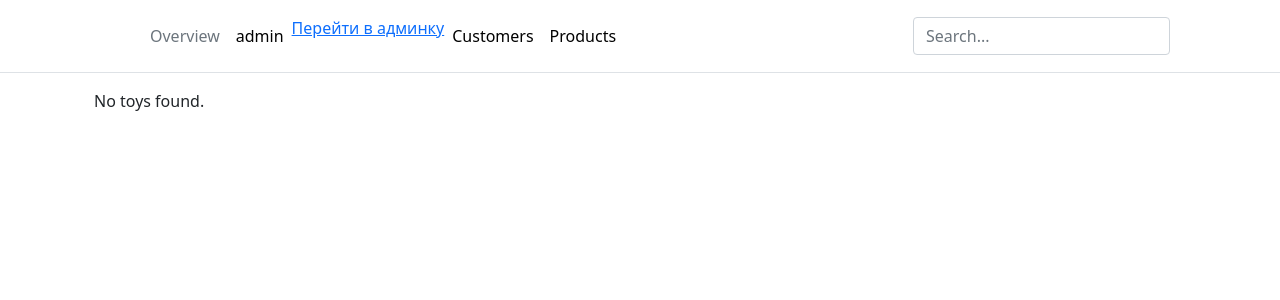
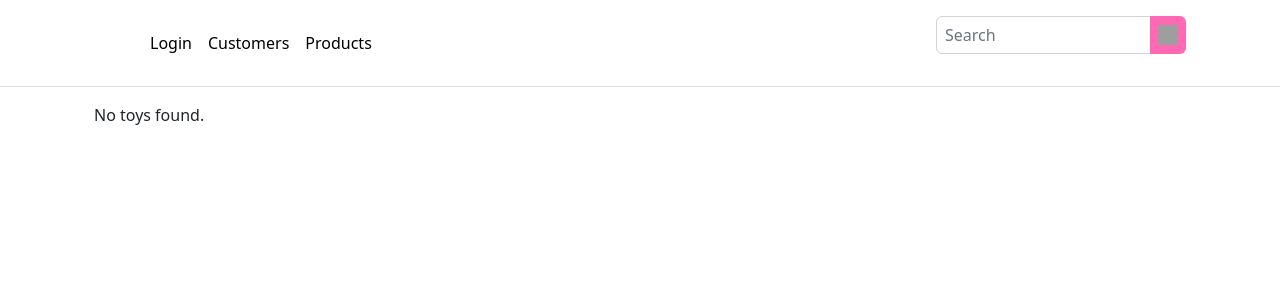
Before and after one commit to annqine/ToyShop, a PHP site: page / in a window 1280 px wide. Shown: the top 300 px of the page. Run offline with PHP 8.4, Linux system fonts and the light colour scheme; data that the repository does not hold is empty; grey boxes are pictures that could not be loaded.

Commit message:
fix header

```diff
--- a/app/Views/header.php
+++ b/app/Views/header.php
@@ -5,13 +5,13 @@
   <title>All Toys</title>
   <link href="https://cdn.jsdelivr.net/npm/bootstrap@5.0.2/dist/css/bootstrap.min.css" rel="stylesheet"
     integrity="sha384-EVSTQN3/azprG1Anm3QDgpJLIm9Nao0Yz1ztcQTwFspd3yD65VohhpuuCOmLASjC" crossorigin="anonymous">
-  <link rel="stylesheet" href="../public/css/style.css">
+  <link rel="stylesheet" href="../css/style.css">
 </head>
 
 <body>
   <header class="p-3 mb-3 border-bottom">
     <div class="container">
-      <div class="d-flex flex-wrap align-items-center justify-content-center justify-content-lg-start">
+      <div class="d-flex flex-wrap align-items-center justify-content-between">
         <a href="/" class="d-flex align-items-center mb-2 mb-lg-0 link-body-emphasis text-decoration-none">
           <svg class="bi me-2" width="40" height="32" role="img" aria-label="Bootstrap">
             <use xlink:href="#bootstrap"></use>
@@ -19,28 +19,22 @@
         </a>
 
         <ul class="nav col-12 col-lg-auto me-lg-auto mb-2 justify-content-center mb-md-0">
-          <li><a href="#" class="nav-link px-2 link-secondary">Overview</a></li>
-          <li><a href="admin.php" class="nav-link px-2 link-body-emphasis">admin</a></li>
-          <li></li><a href="/admin">Перейти в админку</a></li>
+          <li><a href="/admin" class="nav-link px-2 link-body-emphasis">Login</a></li>
           <li><a href="#" class="nav-link px-2 link-body-emphasis">Customers</a></li>
           <li><a href="#" class="nav-link px-2 link-body-emphasis">Products</a></li>
         </ul>
 
-        <form class="col-12 col-lg-auto mb-3 mb-lg-0 me-lg-3" role="search">
-          <input type="search" class="form-control" placeholder="Search..." aria-label="Search">
-        </form>
-
-        <div class="dropdown text-end">
-          <ul class="dropdown-menu text-small">
-            <li><a class="dropdown-item" href="#">New project...</a></li>
-            <li><a class="dropdown-item" href="#">Settings</a></li>
-            <li><a class="dropdown-item" href="#">Profile</a></li>
-            <li>
-              <hr class="dropdown-divider">
-            </li>
-            <li><a class="dropdown-item" href="#">Sign out</a></li>
-          </ul>
+        <div class="d-flex align-items-center">
+          <div class="input-group mb-3 search-group">
+            <input type="text" class="form-control" placeholder="Search" aria-label="Search">
+            <button class="btn btn-search" type="button">
+              <img src="/images/search-icon.png" alt="Search">
+            </button>
+          </div>
         </div>
       </div>
     </div>
   </header>
+</body>
+
+</html>
--- a/app/Views/home.php
+++ b/app/Views/home.php
@@ -9,72 +9,7 @@
     <script src="https://cdn.jsdelivr.net/npm/bootstrap@5.3.3/dist/js/bootstrap.bundle.min.js"
         integrity="sha384-YvpcrYf0tY3lHB60NNkmXc5s9fDVZLESaAA55NDzOxhy9GkcIdslK1eN7N6jIeHz"
         crossorigin="anonymous"></script>
-    <style>
-        .card-img-top {
-            width: 100%;
-            height: 200px;
-            /* Фиксированная высота */
-            object-fit: cover;
-            /* Обрезка по центру */
-            object-position: center;
-            /* Центрирование изображения */
-        }
-
-        .card-title {
-            font-size: 1rem;
-            font-weight: 500;
-            line-height: 1.2;
-            height: 3.6em;
-            /* Высота для трех строк */
-            display: -webkit-box;
-            -webkit-box-orient: vertical;
-            -webkit-line-clamp: 3;
-            overflow: hidden;
-            text-align: center;
-            word-wrap: break-word;
-            text-overflow: ellipsis;
-        }
-
-        .price-button-container {
-            display: flex;
-            justify-content: space-between;
-            align-items: center;
-            margin-top: 1rem;
-        }
-
-        .price {
-            margin-bottom: 0;
-            font-size: 0.875rem;
-            font-weight: 600;
-        }
-
-        .btn-cart {
-            padding: 0.5rem;
-            display: flex;
-            align-items: center;
-            justify-content: center;
-            background-color: #ff69b4;
-            /* Розовый цвет */
-            color: white;
-            border: none;
-            border-radius: 0.25rem;
-            cursor: pointer;
-        }
-
-        .btn-cart img {
-            width: 20px;
-            height: 20px;
-        }
-
-        .btn-cart:hover {
-            background-color: #ff1493;
-            /* Темно-розовый цвет при наведении */
-        }
-
-        .card-body {
-            text-align: center;
-        }
-    </style>
+    <link rel="stylesheet" href="../css/style.css">
 </head>
 
 <body>
@@ -95,9 +30,13 @@
                                 <h5 class="card-title"><?php echo htmlspecialchars($toy['name_toys']); ?></h5>
                                 <div class="price-button-container">
                                     <p class="price">Price: <?php echo htmlspecialchars($toy['price']); ?></p>
-                                    <button class="btn-cart">
-                                        <img src="/images/cart-icon.png" alt="Cart">
-                                    </button>
+                                    <a href="#" class="btn-cart <?php echo empty($cartImage) ? 'no-img' : ''; ?>">
+                                        <?php if (!empty($cartImage)): ?>
+                                            <img src="<?php echo htmlspecialchars($cartImage); ?>" alt="Cart">
+                                        <?php else: ?>
+                                            <span>Cart</span> <!-- Текст, если изображение отсутствует -->
+                                        <?php endif; ?>
+                                    </a>
                                 </div>
                             </div>
                         </div>
--- a/css/style.css
+++ b/css/style.css
@@ -1,4 +1,101 @@
+.card:hover {
+  box-shadow: 0px 0px 10px 0px rgba(0, 0, 0, 0.3);
+}
 
-.card:hover {
-    box-shadow: 0px 0px 10px 0px rgba(0, 0, 0, 0.3);
+.card-img-top {
+  width: 100%;
+  height: 200px;
+  object-fit: cover;
+  object-position: center;
 }
+
+.card-title {
+  font-size: 1rem;
+  font-weight: 500;
+  line-height: 1.2;
+  height: 3.6em;
+  display: -webkit-box;
+  -webkit-box-orient: vertical;
+  -webkit-line-clamp: 3;
+  overflow: hidden;
+  text-align: center;
+  word-wrap: break-word;
+  text-overflow: ellipsis;
+}
+
+.price-button-container {
+  display: flex;
+  justify-content: space-between;
+  align-items: center;
+  margin-top: 1rem;
+}
+
+.price {
+  margin-bottom: 0;
+  font-size: 0.875rem;
+  font-weight: 600;
+}
+
+.btn-cart {
+  padding: 0.5rem;
+  display: flex;
+  align-items: center;
+  justify-content: center;
+  background-color: #ff69b4; /* Розовый цвет */
+  color: white;
+  border: none;
+  border-radius: 0.25rem;
+  cursor: pointer;
+  text-decoration: none;
+  font-size: 0.75rem; /* Размер шрифта для текста */
+  height: 30px; /* Фиксированная высота кнопки */
+  width: 30px; /* Фиксированная ширина кнопки */
+  line-height: 30px; /* Центрирование текста по высоте */
+}
+
+.btn-cart img {
+  width: 20px;
+  height: 20px;
+  display: block; /* Отображение изображения как блока */
+}
+
+.btn-cart span {
+  display: none; /* Скрыть текст по умолчанию */
+}
+
+.btn-cart.no-img span {
+  display: block; /* Показывать текст, если изображения нет */
+}
+
+.btn-cart:hover {
+  background-color: #ff1493; /* Темно-розовый цвет при наведении */
+}
+
+/* Обертка для поиска */
+.search-group {
+  display: flex;
+  align-items: center; /* Вертикальное выравнивание элементов */
+  width: 250px; /* Ширина поиска */
+}
+
+.search-group .form-control {
+  height: 38px; /* Высота текстового поля */
+  padding: 0.5rem; /* Отступы внутри текстового поля */
+  font-size: 1rem; /* Размер шрифта */
+  border-radius: 0.375rem 0 0 0.375rem; /* Закругление только слева */
+}
+
+.search-group .btn-search {
+  height: 38px; /* Высота кнопки */
+  padding: 0 0.5rem; /* Отступы внутри кнопки */
+  padding-bottom: 0.2rem;
+  background-color: #ff69b4; /* Розовый цвет кнопки */
+  border: none;
+  border-radius: 0 0.375rem 0.375rem 0; /* Закругление только справа */
+  color: #fff;
+}
+
+.search-group .btn-search img {
+  width: 20px; /* Ширина иконки */
+  height: 20px; /* Высота иконки */
+}
```
